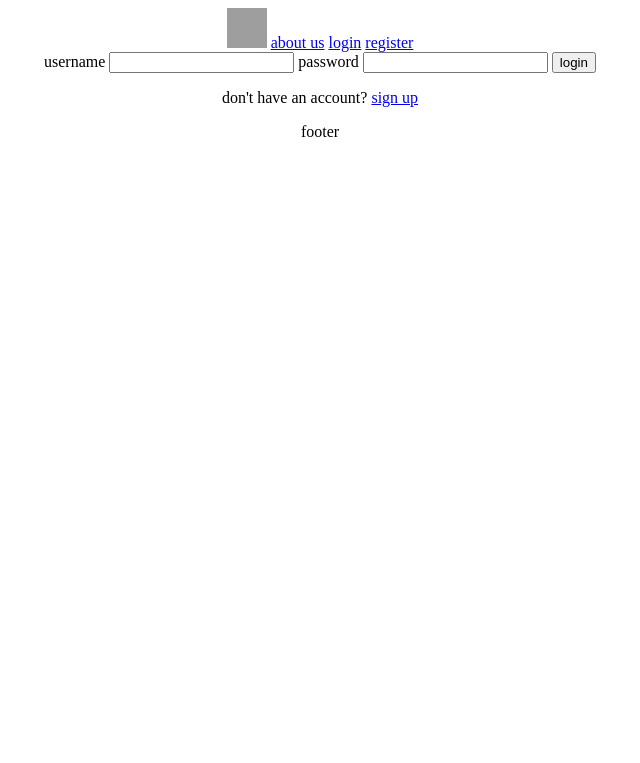
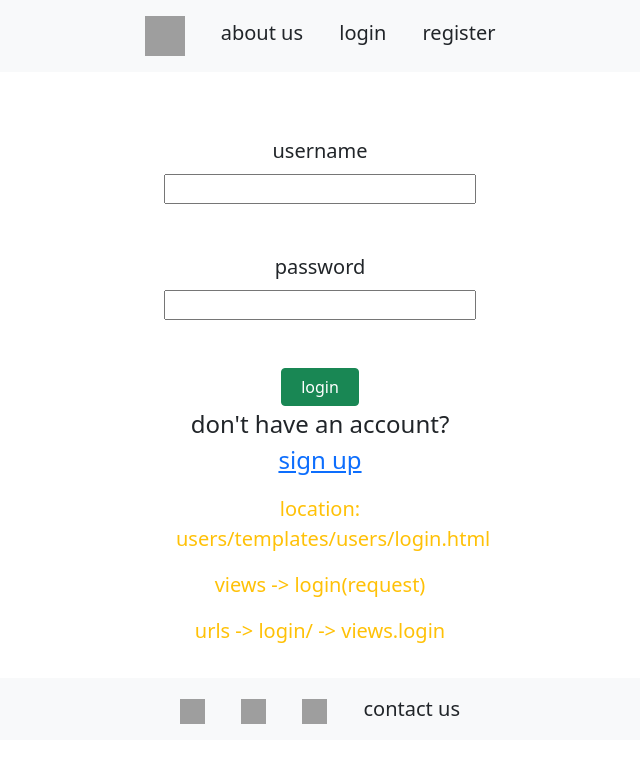
Before and after one commit to cyla00/DJdoc_Example, a Django app: page /usr/login/ in a window 1280 px wide. Shown: the top 763 px of the page, without its empty margins (320-960 px from the left). Run offline with Django 3.2, Linux system fonts and the light colour scheme; grey boxes are pictures that could not be loaded.

Commit message:
main style

```diff
--- a/main/templates/main/footer.html
+++ b/main/templates/main/footer.html
@@ -1,3 +1,10 @@
-<footer>
-    <p>footer</p>
+<footer class="navbar bg-light p-3 row align-items-center">
+    <div class="text-center">
+        <a class="m-3" href="/"><img src="https://i.ibb.co/NpP4QjC/vk.png" alt="logo" width="25" height="25"></a>
+        <a class="m-3" href="/"><img src="https://i.ibb.co/8sHGyW6/telegram.png" alt="logo" width="25" height="25"></a>
+        <a class="m-3" href="/"><img src="https://i.ibb.co/sCBDk00/instagram.png" alt="logo" width="25" height="25"></a>
+        <a class="m-3 text-decoration-none text-dark fs-5" href="">contact us</a>
+    </div>
 </footer>
+
+<!-- #2AAF5E -->
--- a/main/templates/main/header.html
+++ b/main/templates/main/header.html
@@ -1,21 +1,23 @@
-<header>
-    <a href="/"><img src="https://i.ibb.co/NS03y1N/shop.png" alt="logo" width="40" height="40"></a>
-    <a href="{% url 'about' %}">about us</a>
+<header class="navbar bg-light p-3 row align-items-center">
+    <div class="text-center">
+        <a class="m-3" href="/"><img src="https://i.ibb.co/wyGDpjr/product.png" alt="logo" width="40" height="40"></a>
+        <a class="m-3 text-decoration-none text-dark fs-5" href="{% url 'about' %}">about us</a>
     {% if user.is_authenticated %}
         {% if user.is_superuser %}
-        <a href="/products/list">products</a>
-        <a href="/usr/admin">admin panel</a>
-        <a href="/usr/logout">logout</a>
+        <a class="m-3 text-decoration-none text-dark fs-5" href="/products/list">products</a>
+        <a class="m-3 text-decoration-none text-dark fs-5" href="/usr/admin">admin panel</a>
+        <a class="m-3 text-decoration-none text-dark fs-5" href="/usr/logout">logout</a>
         {% elif user.is_staff %}
-        <a href="/products/list">products</a>
-        <a href="/usr/moderation">moderation</a>
-        <a href="/usr/logout">logout</a>
+        <a class="m-3 text-decoration-none text-dark fs-5" href="/products/list">products</a>
+        <a class="m-3 text-decoration-none text-dark fs-5" href="/usr/moderation">moderation</a>
+        <a class="m-3 text-decoration-none text-dark fs-5" href="/usr/logout">logout</a>
         {% else %}
-        <a href="/products/list">products</a>
-        <a href="/usr/logout">logout</a>
+        <a class="m-3 text-decoration-none text-dark fs-5" href="/products/list">products</a>
+        <a class="m-3 text-decoration-none text-dark fs-5" href="/usr/logout">logout</a>
         {% endif %}
     {% else %}
-    <a href="/usr/login">login</a>
-    <a href="/usr/register">register</a>
+    <a class="m-3 text-decoration-none text-dark fs-5" href="/usr/login">login</a>
+    <a class="m-3 text-decoration-none text-dark fs-5" href="/usr/register">register</a>
     {% endif %}
+    </div>
 </header>
--- a/main/templates/main/main.html
+++ b/main/templates/main/main.html
@@ -4,8 +4,9 @@
     <meta charset="UTF-8">
     <meta name="viewport" content="width=device-width, initial-scale=1.0">
     <title>exo</title>
+    <link href="https://cdn.jsdelivr.net/npm/bootstrap@5.0.0-beta1/dist/css/bootstrap.min.css" rel="stylesheet" integrity="sha384-giJF6kkoqNQ00vy+HMDP7azOuL0xtbfIcaT9wjKHr8RbDVddVHyTfAAsrekwKmP1" crossorigin="anonymous">
 </head>
-<body style="text-align: center;">
+<body>
     {% include './header.html' %}
 
     {% block content %}
@@ -16,4 +17,5 @@
 
     {% include './footer.html' %}
 </body>
+<script src="https://cdn.jsdelivr.net/npm/bootstrap@5.0.0-beta1/dist/js/bootstrap.bundle.min.js" integrity="sha384-ygbV9kiqUc6oa4msXn9868pTtWMgiQaeYH7/t7LECLbyPA2x65Kgf80OJFdroafW" crossorigin="anonymous"></script>
 </html>
--- a/users/templates/users/login.html
+++ b/users/templates/users/login.html
@@ -2,16 +2,16 @@
 
 {% block content %}
 
-<div>
-    <form action="" method="POST">
+<div class="w-25 p-3 m-auto align-items-center">
+    <form action="" method="POST" class="row text-center">
         {% csrf_token %}
-        <label for="username">username</label>
-        <input type="text" name="username" id="">
+        <label class="mt-5 mb-2 text-dark fs-5" for="username">username</label>
+        <input class="text-center" type="text" name="username" id="">
 
-        <label for="password">password</label>
-        <input type="password" name="password" id="">
+        <label class="mt-5 mb-2 text-dark fs-5" for="password">password</label>
+        <input class="text-center" type="password" name="password" id="">
 
-        <input type="submit" name="login" id="" value="login">
+        <input class="w-25 mt-5 m-auto btn btn-success" type="submit" name="login" id="" value="login">
 
         <div>
             {% for message in messages %}
@@ -22,7 +22,10 @@
         </div>
 
         <div>
-            <p>don't have an account? <a href="{% url 'register' %}">sign up</a></p>
+            <p class="fs-4">don't have an account? <a href="{% url 'register' %}">sign up</a></p>
+            <p class="fs-5 text-warning">location: users/templates/users/login.html</p>
+            <p class="fs-5 text-warning">views -> login(request)</p>
+            <p class="fs-5 text-warning">urls -> login/ -> views.login</p>
         </div>
     </form>
 
```
Also changed, not shown: main/templates/main/about.html (+8 -4 lines), main/templates/main/home.html (+8 -3 lines), users/templates/users/register.html (+8 -6 lines).
